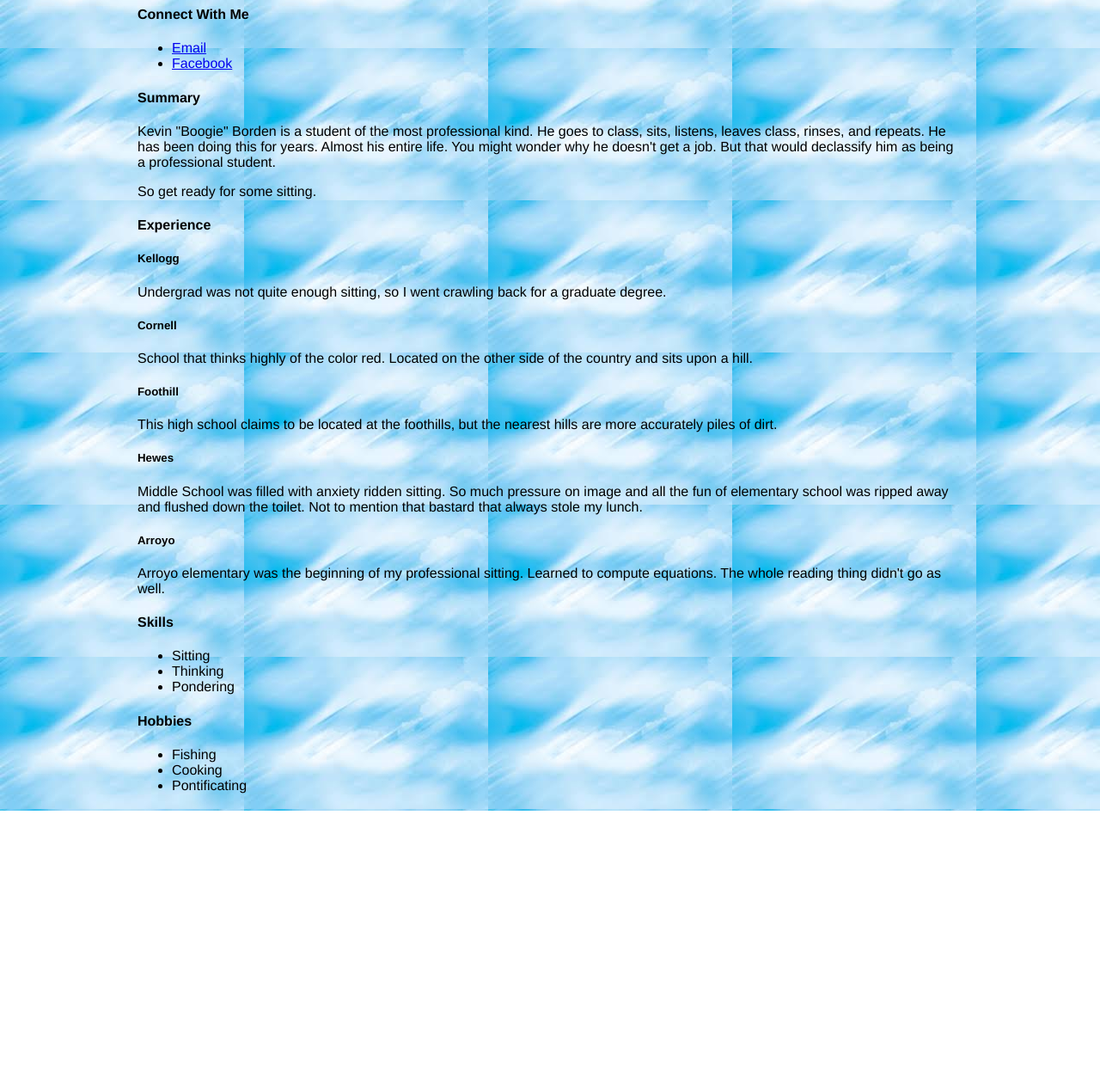
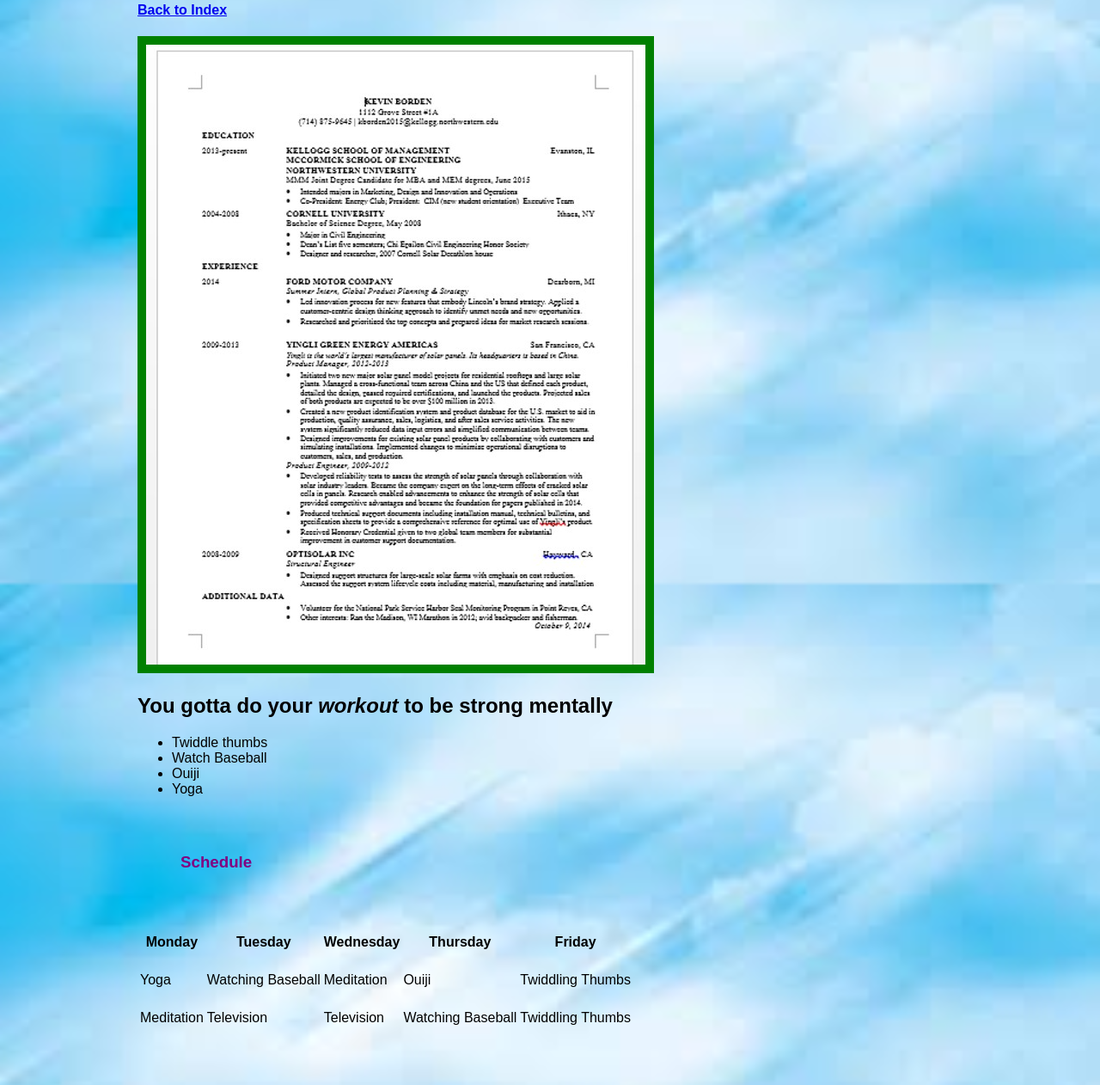
Before and after one commit to kbl282/kbl282.github.io, a plain HTML site: page resume.html in a window 1280 px wide. Shown: the part 121-1383 px from the top of the page at 86% size. Before the commit the page ends 1064 px from the top, so only its background shows below. Drawn offline with Linux system fonts and the light colour scheme.

Commit message:
Week 3 changes

```diff
--- /dev/null
+++ b/resume style.css
@@ -0,0 +1,40 @@
+body {
+  font-family: 'Droid Sans', arial, sans-serif;
+  font-weight: 300;
+  background: url(sky.jpg);
+  background-size: cover;
+  background-position: center center;
+  background-attachment: fixed;
+}
+
+img {
+    border: 10px solid grey;
+    border-color: green;
+}
+
+table {
+	line-height: 40px;
+
+}
+
+h1 {
+  font: sans-serif;
+  color: red;
+  font-size: 24;
+  float: right;
+}
+
+div#wrapper {
+  width: 960px;
+  margin: 25px auto;
+  padding: 30px;
+  }
+
+h3 {
+  color: purple;
+  width: 400px;
+  margin: 10px;
+  padding: 40px;
+  line-height: 40px;
+}
+}
--- a/resume.html
+++ b/resume.html
@@ -3,66 +3,56 @@
 <head>
   <title>Kevin Borden, Professional Student</title>
   <meta charset="UTF-8">
-  <link rel="stylesheet" type="text/css" href="style.css">
+  <link rel="stylesheet" type="text/css" href="resume style.css">
 </head>
 <body>
   <div id="wrapper">
     <h1>Kevin Borden</h1>
     <h2>Resume</h2>
     <section>
-      <h4>Connect With Me</h4>
-      <ul>
-        <li><a href="mailto:kborden2015@kellogg.northwestern.edu">Email</a></li>
-        <li><a href="http://facebook.com/kevinborden">Facebook</a></li>
-      </ul>
+      <h4><a href="file:///C:/Code/profile-master/kbl282.github.io/index.html">Back to Index</a></h4>
     </section>
+    <p>
+      <img src="Resume.jpg">
+    </p>
+        <p>
+      <section>
+        <h2>You gotta do your <em>workout</em> to be strong <strong>mentally</strong></h2>
+        <ul>
+          <li>Twiddle thumbs</li>
+          <li>Watch Baseball</li>
+          <li>Ouiji</li>
+          <li>Yoga</li>
+        </ul>
+    </section>
+  </p>
     <section>
-      <h4>Summary</h4>
-      <p>
-        Kevin "Boogie" Borden is a student of the most professional kind. He goes to class, sits, listens, leaves class, rinses, and repeats. He has been doing this for years. Almost his entire life. You might wonder why he doesn't get a job. But that would declassify him as being a professional student.
-      <p>
-        So get ready for some sitting.
-      </p>
+      <h3>Schedule</h3>
+        <table>
+          <tr>
+            <th>Monday</th>
+            <th>Tuesday</th>
+            <th>Wednesday</th>
+            <th>Thursday</th>
+            <th>Friday</th>
+          </tr>
+          <tr>
+            <td>Yoga</td>
+            <td>Watching Baseball</td>
+            <td>Meditation</td>
+            <td>Ouiji</td>
+            <td>Twiddling Thumbs</td>
+          </tr>
+          <tr>
+            <td>Meditation</td>
+            <td>Television</td>
+            <td>Television</td>
+            <td>Watching Baseball</td>
+            <td>Twiddling Thumbs</td>
+          </tr>
+      </table>
     </section>
-    <section>
-      <h4>Experience</h4>
-      <section>
-        <h5>Kellogg</h5>
-        <p>Undergrad was not quite enough sitting, so I went crawling back for a graduate degree.</p>
-      </section>
-      <section>
-        <h5>Cornell</h5>
-        <p>School that thinks highly of the color red. Located on the other side of the country and sits upon a hill.</p>
-      </section>
-    </section>
-    <h5>Foothill</h5>
-        <p>This high school claims to be located at the foothills, but the nearest hills are more accurately piles of dirt.</p>
-      </section>
-    </section>
-    <h5>Hewes</h5>
-        <p>Middle School was filled with anxiety ridden sitting. So much pressure on image and all the fun of elementary school was ripped away and flushed down the toilet. Not to mention that bastard that always stole my lunch.</p>
-      </section>
-    </section>
-    <h5>Arroyo</h5>
-        <p>Arroyo elementary was the beginning of my professional sitting. Learned to compute equations. The whole reading thing didn't go as well.</p>
-      </section>
-    </section>
-    <section>
-      <h4>Skills</h4>
-      <ul>
-        <li>Sitting</li>
-        <li>Thinking</li>
-        <li>Pondering</li>
-      </ul>
-    </section>
-    <section>
-      <h4>Hobbies</h4>
-      <ul>
-        <li>Fishing</li>
-        <li>Cooking</li>
-        <li>Pontificating</li>
-      </ul>
-    </section>
+
   </div>
 </body>
 </html>
--- a/style.css
+++ b/style.css
@@ -1,9 +1,17 @@
 body {
-  font-family: 'helvetica neue', arial, sans-serif;
+  font-family: 'Droid Sans', arial, sans-serif;
   font-weight: 300;
   background: url(sky.jpg);
+  background-size: cover;
+  background-position: center center;
+  background-attachment: fixed;
 }
 #wrapper {
   width: 960px;
   margin: 20px auto;
 }
+
+table {
+	line-height: 3;
+
+}
```
Also changed, not shown: index.html (+3 -0 lines), Mustache.JPG, Resume.jpg (added).
